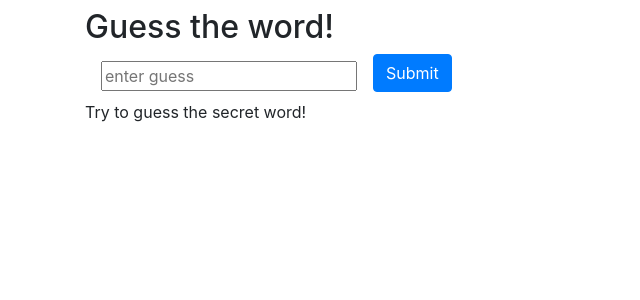
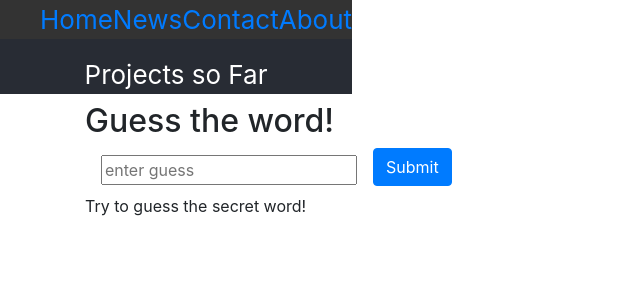
Before and after one commit to artinmajd/myreactapp, a React (Create React App) app: page /guessWords in a window 1280 px wide. Shown: the top 300 px of the page, without its empty margins (0-640 px from the left). Built offline with nearby package versions, Linux system fonts and the light colour scheme.

Commit message:
fixed bugs

```diff
--- a/src/App.css
+++ b/src/App.css
@@ -45,6 +45,8 @@
   justify-content: center;
   font-size: calc(10px + 2vmin);
   color: white;
+  justify-content: space-between;
+  justify-self: flex-start;
 }
 
 .background {
@@ -76,3 +78,20 @@
 .card:hover {
   box-shadow: 0 20px 40px 0 rgba(0, 0, 0, 0.2);
 }
+
+.titr {
+  color: white;
+}
+.titr:hover {
+  text-decoration: none;
+  text-underline-position: unset;
+  color: darkkhaki;
+}
+ul.horizontal {
+  display: flex;
+  list-style-type: none;
+  background-color: #333;
+  margin-left: 0px;
+  justify-content: space-between;
+  justify-self: flex-start;
+}
--- a/src/App.js
+++ b/src/App.js
@@ -10,10 +10,28 @@ const appsList = ["timer", "guessWords"];
 function App() {
   return (
     <Router>
+      <div className="page-title">
+        <ul className="horizontal">
+          <li>
+            <a href="default.asp">Home</a>
+          </li>
+          <li>
+            <a href="news.asp">News</a>
+          </li>
+          <li>
+            <a href="contact.asp">Contact</a>
+          </li>
+          <li>
+            <a href="about.asp">About</a>
+          </li>
+        </ul>
+        <Link className="titr" to="/">
+          Projects so Far{" "}
+        </Link>
+      </div>
       <Switch>
         <Route exact path="/">
           <div className="background">
-            <div className="page-title">Projects so Far </div>
             <Cards apps={appsList} />
           </div>
         </Route>
--- a/src/guessWords/containers/App.js
+++ b/src/guessWords/containers/App.js
@@ -11,7 +11,8 @@ function App() {
   useEffect(() => {
     setSecretWord("Letter");
   }, []);
-  const guessWordCallback = useCallback((guessedWord) => {
+  const guessWordCallback = useCallback(
+    (guessedWord) => {
       setSuccess(guessedWord === secretWord);
 
       setGuessedWords([
@@ -21,7 +22,9 @@ function App() {
           letterMatchCount: getLetterMatchCount(guessedWord, secretWord),
         },
       ]);
-  });
+    },
+    [guessedWords, secretWord]
+  );
   const getLetterMatchCountCallback = useCallback((guessedWord, secretWord) => {
     let t = 0;
     const min = Math.min;
```
Lines whose indentation alone changed are shown as unchanged.
